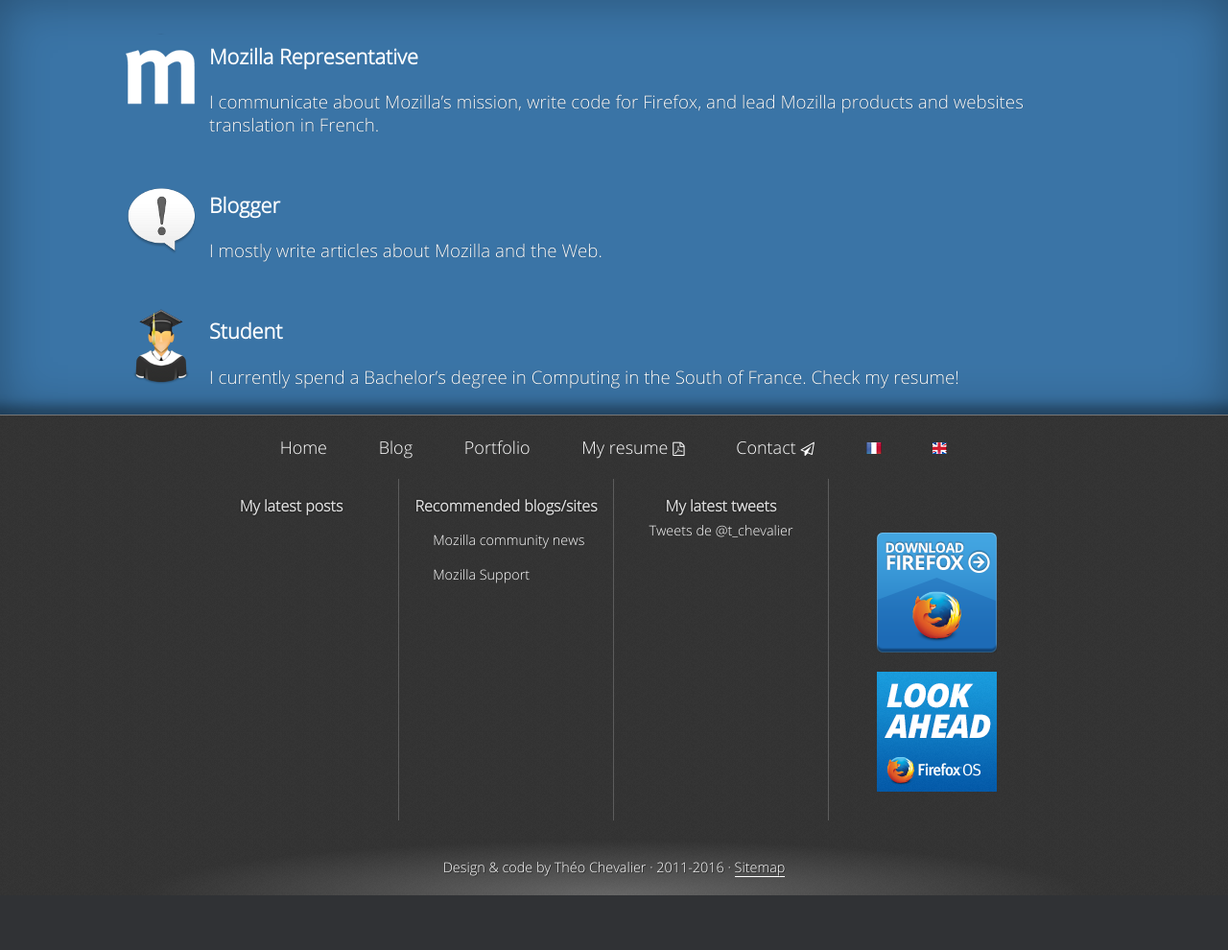
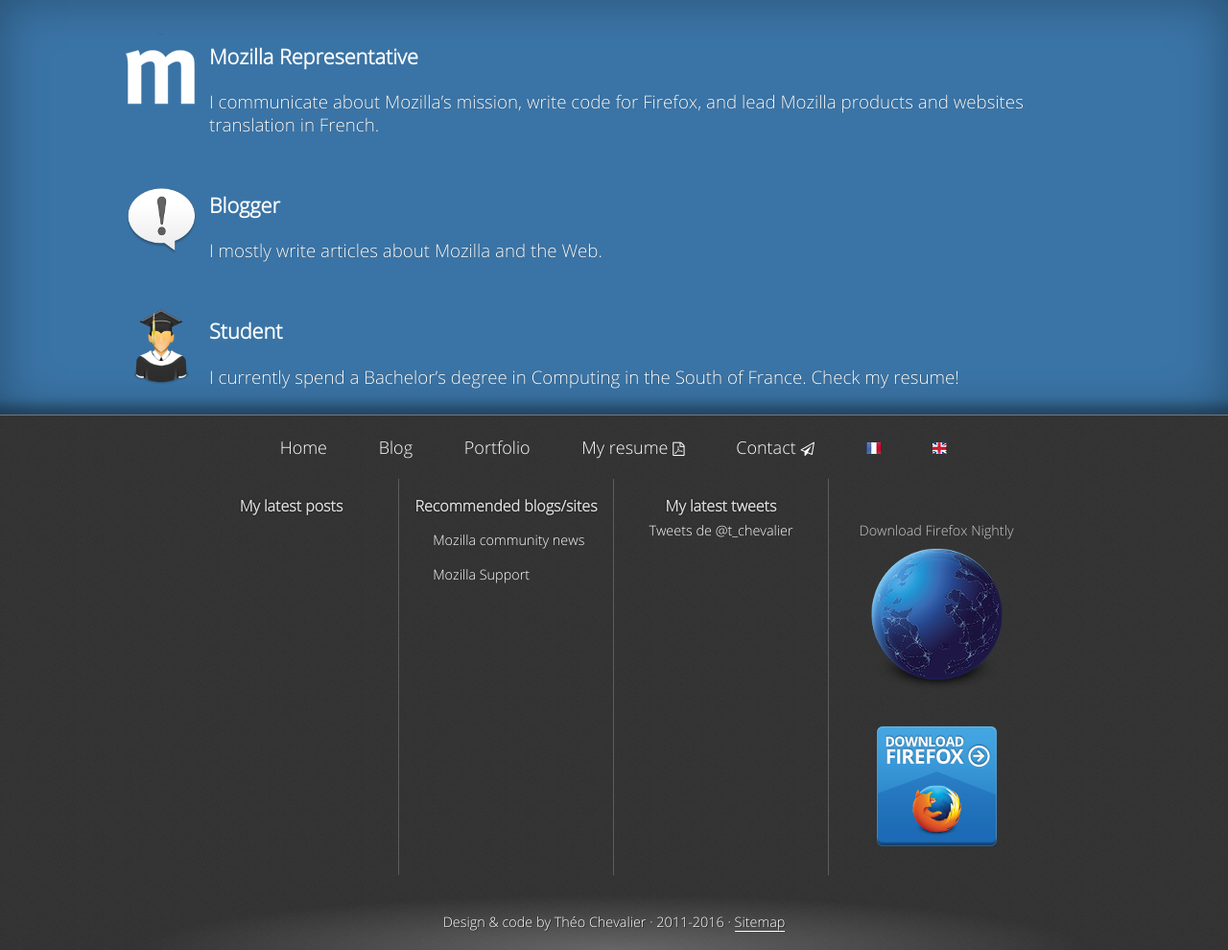
Before and after one commit to TheoChevalier/theochevalier.fr, a PHP site: page / in a window 1280 px wide. Shown: the part 631-1621 px from the top of the page at 96% size. Before the commit the page ends 1564 px from the top, so only its background shows below. Run offline with PHP 8.4, Linux system fonts and the light colour scheme; data that the repository does not hold is empty; a stand-in replaces the project's code that opens the database connection; some libraries are stand-ins or nearby versions; some web fonts are replaced.

Commit message:
Promo Nightly

```diff
--- a/locales/index.php
+++ b/locales/index.php
@@ -51,6 +51,12 @@ $langage_index = array(
 'pub' => array(
 'fr' => '&nbsp;',
 'en' => '&nbsp;'),
+'pub-nightly' => array(
+'fr' => 'Firefox Nightly en français',
+'en' => 'Download Firefox Nightly'),
+'pub-nightly-lien' => array(
+'fr' => 'https://nightly.mozfr.org',
+'en' => 'https://nightly.mozilla.org'),
 'credit' => array(
 'fr' => 'Design et code par Théo Chevalier &middot; 2011-',
 'en' => 'Design &amp; code by Théo Chevalier &middot; 2011-'),
--- a/pages/footer.php
+++ b/pages/footer.php
@@ -32,8 +32,10 @@
       </ul>
       <ul>
         <li class="footer_title"><?=$langage_index['pub'][$lang]?></li>
-        <li><a class="footer_img" href='https://affiliates.mozilla.org/link/banner/1287/2/3' target="_blank"><img src="img/firefox_desktop_<?=$lang?>.png" alt='Firefox Download Button' width="125" height="125"/></a></li>
-        <li><a href='https://affiliates.mozilla.org/link/banner/40382' target="_blank" class="footer_img"><img src="img/firefox_os_<?=$lang?>.png" alt="Firefox OS" width="125" height="125" /></a></li>
+        <?=$langage_index['pub-nightly'][$lang]?>
+        <li><a href='<?=$langage_index['pub-nightly-lien'][$lang]?>' class="footer_img"><img src="img/nightly.png" alt="<?=$langage_index['pub-nightly'][$lang]?>" width="139" height="150" /></a></li>
+        <br/>
+        <li><a class="footer_img" href='https://affiliates.mozilla.org/link/banner/1287/2/3'><img src="img/firefox_desktop_<?=$lang?>.png" alt='Firefox Download Button' width="125" height="125"/></a></li>
       </ul>
     </div>
     <div id="firefox">
```
Also changed, not shown: img/nightly.png (added).
